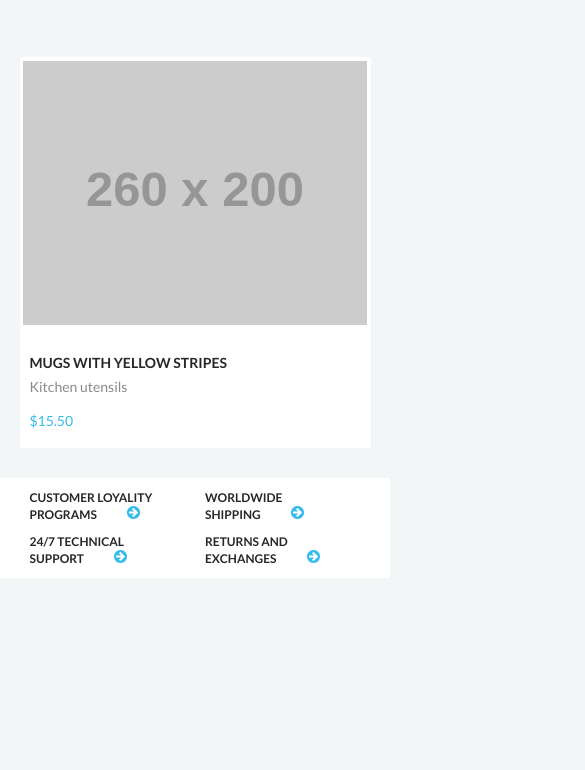
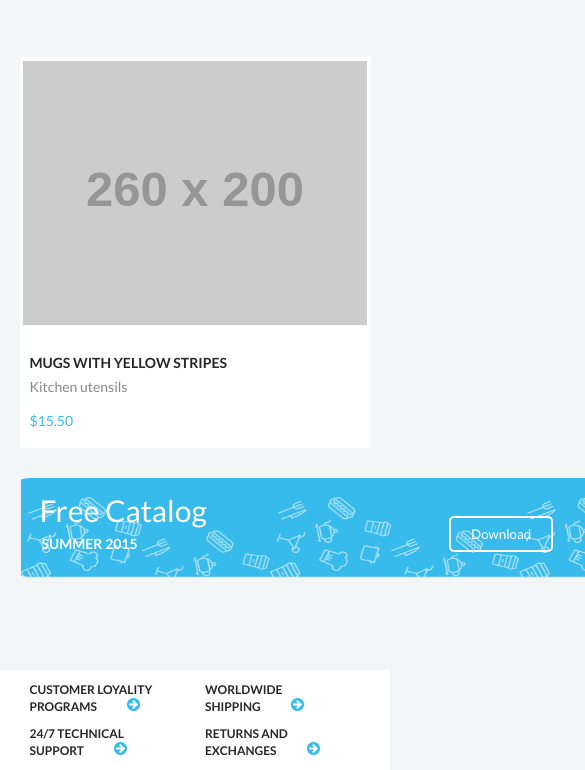
Before and after one commit to Cordo-van-Saviour/simple-website-mock-up, a plain HTML site: page index.html in a window 390 px wide. Shown: the part 5984-6754 px from the top of the page, 585 px wide, since content can reach past the window. Before the commit the page ends 6562 px from the top, so only its background shows below. Drawn offline with nearby package versions, Linux system fonts and the light colour scheme; placeholder pictures from the web are drawn by us.

Commit message:
Responsive optimization

```diff
--- a/index.html
+++ b/index.html
@@ -274,6 +274,12 @@
 				<p class="product-price">$15.50</p>
 			</div>
 
+			<div class="catalog catalog-responsive">
+				<img src="img/catalog-responsive.jpg" alt="">
+				<h3>Free Catalog</h3>
+				<p>Summer 2015</p>
+				<a href="#"><button>Download</button></a>
+			</div>
 
 		</div>
 	</div>
--- a/sass/main.scss
+++ b/sass/main.scss
@@ -133,6 +133,10 @@ ul li {
 	}
 }
 
+.catalog-responsive {
+	display: none;
+}
+
 
 .secondary-navigation {
 	border-top: 1px solid #ecefef;
@@ -182,12 +186,8 @@ header {
 		margin-top: 28px;
 		margin-bottom: -28px;
 	}
-	ul {
-		margin: 0;
-		li {
-			display: block;
-			// display: none;
-		}
+	li {
+		display: block;
 	}
 }
 
@@ -546,6 +546,7 @@ footer {
 	}
 
 	.slider {
+
 		p {
 			font-size: 14px;
 		}
@@ -580,6 +581,21 @@ footer {
 		display: none;
 	}
 
+	.catalog-responsive {
+		display: block;
+		margin-bottom: -100px;
+		p {
+			bottom: 135px;
+		}
+		h3 {
+			bottom: 105px;
+		}
+		a button {
+			left: 80%;
+		}
+	}
+
+
 	.product-line {
 		width: 30%;
     	margin: 30px 5% 30px 0;
@@ -606,9 +622,6 @@ footer {
 	.responsive-navigation img {
 		display: block;
 	}
-	// .hamburger-menu {
-	// 	display: block;
-	// }
 
 
 	.dropdown-menu ul {
@@ -673,6 +686,16 @@ footer {
 		margin-right: 0;
 	}
 
+	.catalog-responsive {
+		width: 204%;
+		a button {
+			left: 60%;
+		}
+		img {
+			height: 100px;
+		}
+	}
+
 }
 
 @media(max-width: 400px) {
```
Also changed, not shown: css/main.css, img/catalog-responsive.jpg (added).
